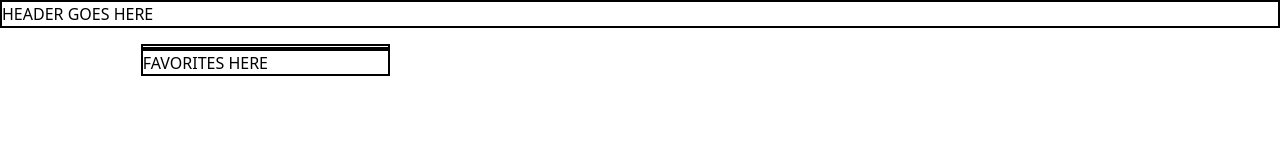
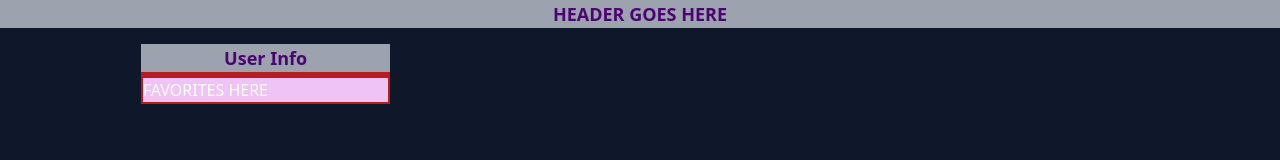
Before and after one commit to Team-A2C2E/Bikes4U, a plain HTML site: page index.html in a window 1280 px wide. Drawn offline with nearby package versions, Linux system fonts and the light colour scheme; no server answers.

Commit message:
added tailwinds

```diff
--- a/assets/js/script.js
+++ b/assets/js/script.js
@@ -4,7 +4,7 @@ let userCoordinates = document.querySelector("#user-coordinates");
 let stationCards = document.querySelector("#station-cards");
 let stationArray = [];
 let closestStations = [];
-letuserAnswers =
+let userAnswers = document.querySelector("#question-div")
 
 function getUserCoordinates() {
   const options = {
@@ -88,12 +88,11 @@ function displayResults() {
                     <div>Empty Slots: ${station.empty}</div><div>Renting: ${station.renting}</div><div>Free Bikes: ${station.freeBikes}</div><div>Total Slots: ${station.slots}</div>
                 </div>
             </div>
-            <div class="flex-wrap flex" id="${station.name}">
+            <div class="flex-wrap flex bg-[#FAA6FF]" id="${station.name}">
 
             </div>
             </div>`;
     if (1 === 1) {
-
       for (let i = 0; i < station.slots; i++) {
         let bikeSlotDiv = document.getElementById(station.name)
         let bikeImage = document.createElement("img");
--- a/index.html
+++ b/index.html
@@ -10,24 +10,27 @@
 
 </head>
 
-<body class="">
+<body class="bg-slate-900">
     <!-- header -->
-    <header class="border-2 border-black">HEADER GOES HERE</header>
+    <header class="justify-center flex bg-gray-400 font-bold text-lg text-[#4c0473]">HEADER GOES HERE</header>
     <!-- navbar -->
     <!-- /header -->
     <main class="flex justify-center m-auto p-4">
         <!-- form -->
         <!-- coordinate input -->
         <div class="flex flex-col w-1/5">
-            <div class="border-2 border-black h-1/6" id="user-coordinates"></div>
+            <h1 class="justify-center flex bg-gray-400 border-white border-1 font-bold text-lg text-[#4c0473]">User Info
+            </h1>
+            <div class="bg-[#7353BA] border-2 border-red-700 h-1/6 text-white" id="user-coordinates"></div>
             <!-- search button -->
             <!-- list of favorites -->
-            <div class="border-2 border-black h-5/6">FAVORITES HERE</div>
+            <div class="bg-[#EFC3F5] border-2 border-red-700 h-5/6 text-white">FAVORITES HERE</div>
         </div>
         <!-- /form -->
 
         <!-- Output Div -->
         <!-- question cards -->
+        <div class="" id="question-div"></div>
         <!-- output cards-->
         <!-- API Info -->
         <div class="w-3/5" id="station-cards"></div>
```
Also changed, not shown: assets/img/Renting_Bike.png (added). Lines whose indentation alone changed are shown as unchanged.
